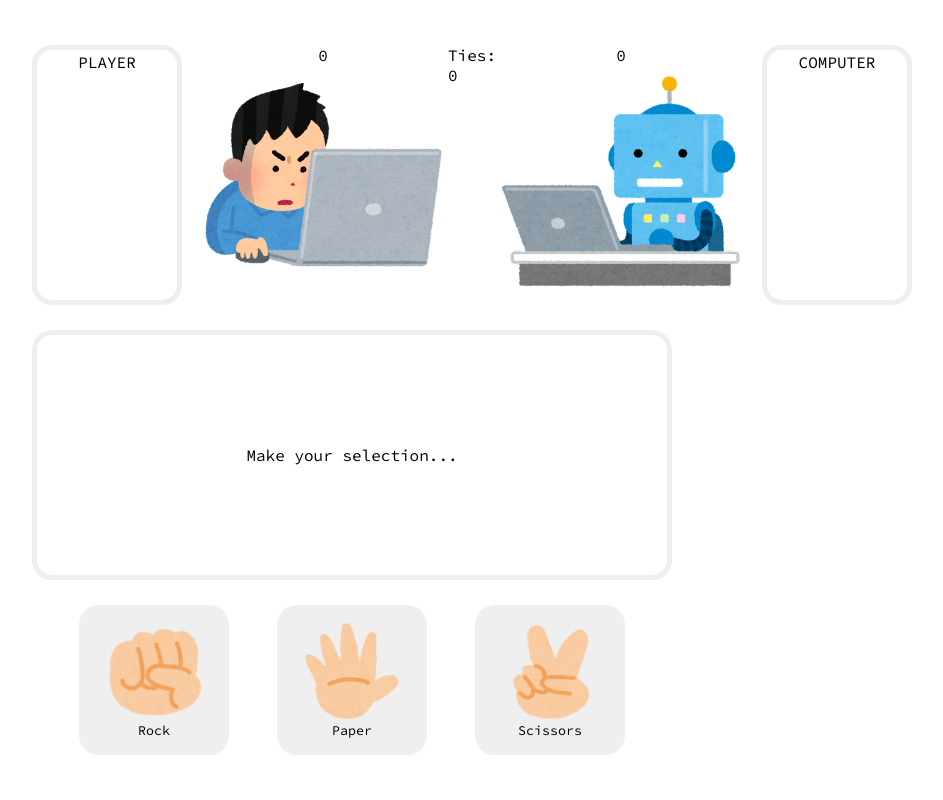
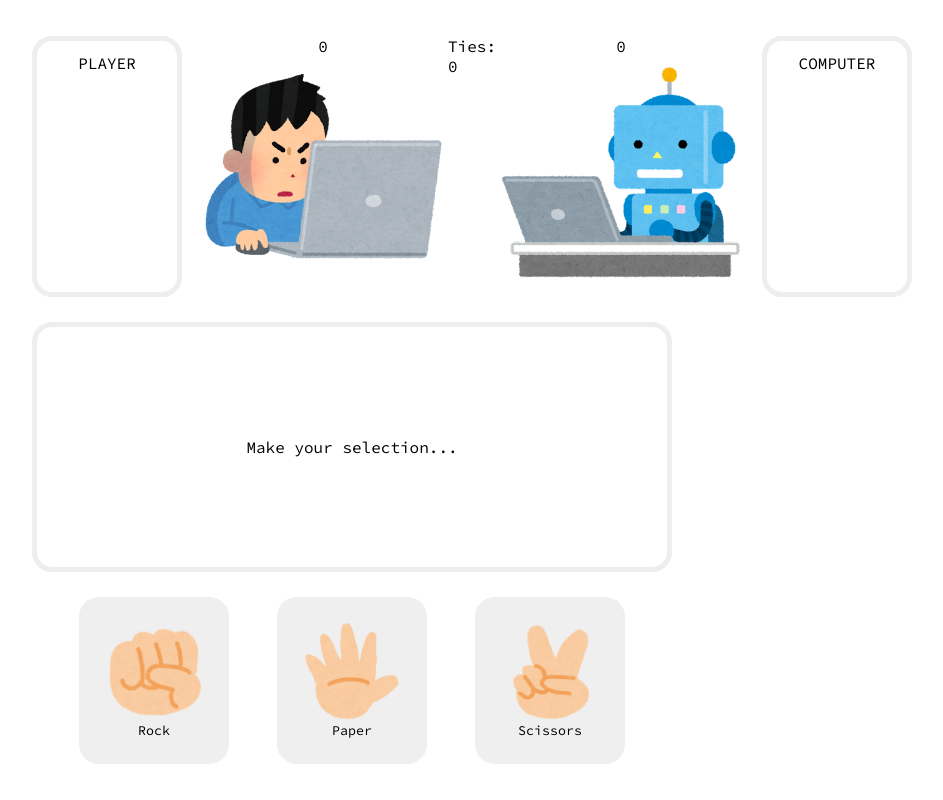
Before and after one commit to hsno68/rock-paper-scissors, a plain HTML site: page index.html in a window 1280 px wide. Shown: the whole page, without its empty margins (288-1231 px from the left). Drawn offline with Linux system fonts and the light colour scheme.

Commit message:
Add padding to buttons and history box

```diff
--- a/styles.css
+++ b/styles.css
@@ -37,8 +37,6 @@ body {
 }
 
 button {
-  width: 150px;
-  height: 150px;
   display: flex;
   flex-direction: column;
   justify-content: center;
@@ -46,6 +44,7 @@ button {
   border-radius: 20px;
   border: none;
   transition: 0.1s ease-in-out;
+  padding: 25px;
 }
 
 button:active {
@@ -80,6 +79,7 @@ button:active {
   width: 150px;
   text-transform: uppercase;
   line-height: 1.5;
+  padding: 10px;
  }
 
  .output {
```
